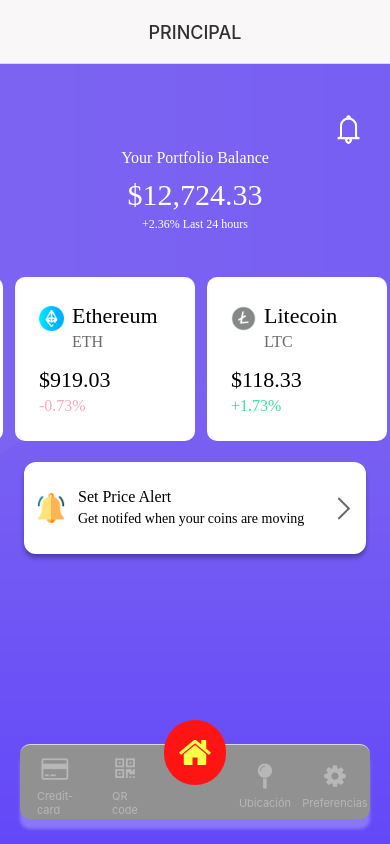
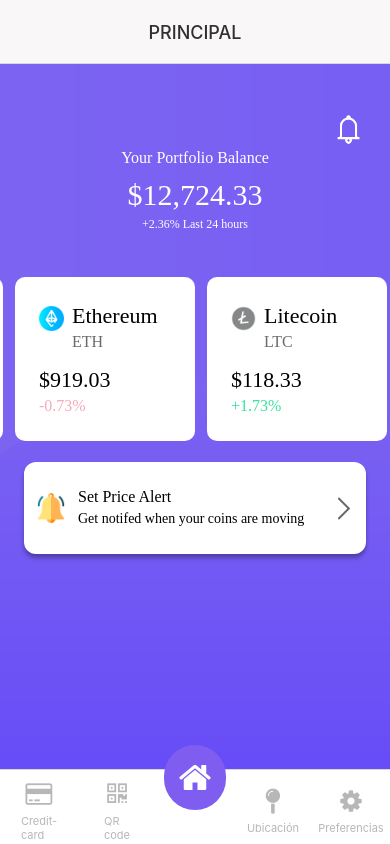
Before and after one commit to yucifsantano/wallet.., a React Native app: screen /homeScreen in a window 390 px wide. Built offline with nearby package versions, Linux system fonts and the light colour scheme; what expo-linking would draw is missing.

Commit message:
Nuevo menu inferior

```diff
--- a/navigation/index.tsx
+++ b/navigation/index.tsx
@@ -30,6 +30,7 @@ import LinkingConfiguration from './LinkingConfiguration';
 
 import HomeScreenStack from './HomeScreenStack';
 import SettingsScreenStack from './SettingsScreenStack';
+import { COLORS } from '../constants';
 
 
 export default function Navigation({ colorScheme }: { colorScheme: ColorSchemeName }) {
@@ -65,8 +66,7 @@ function RootNavigator() {
  * https://reactnavigation.org/docs/bottom-tab-navigator
  */
 
-
- const stylesNav = StyleSheet.create({
+/*
   shadow: {
     borderRadius: 10,
     position: 'absolute',
@@ -82,6 +82,15 @@ function RootNavigator() {
       width: 0,
       height: 10,
     },
+  },
+
+*/
+
+
+ const stylesNav = StyleSheet.create({
+  shadow: {
+    backgroundColor: "white",
+    height: 75,
   },
 });
 
@@ -120,12 +129,12 @@ function screenOptions(route:any, focused:any) {
         name={iconName}
         size={25}
         style={{
-          color: focused ? '#ffff49':'#b7b7b7',
+          color: focused ? '#000':'#b7b7b7',
           top: -10,
           marginBottom: -3
         }}
       />
-      <Text style={{color:focused ? '#ffff49':'#b7b7b7', fontSize: 11}}>
+      <Text style={{color:focused ? '#000':'#b7b7b7', fontSize: 11}}>
         {textName}
       </Text>
     </View>
@@ -204,8 +213,8 @@ function BottomTabNavigator() {
               name="home"
               size={35}
               style={{
-                color: focused ? '#ffff49':'#b7b7b7',
-                backgroundColor: '#ff1414',
+                color: focused ? COLORS.white:'#b7b7b7',
+                backgroundColor: COLORS.primary,
                 padding: 15,
                 borderRadius: 60,
                 top: -30,
--- a/screens/Home/HomeScreen.tsx
+++ b/screens/Home/HomeScreen.tsx
@@ -160,7 +160,7 @@ export default function HomeScreen() {
   }
   function renderAlert() {
     return(
-      <PriceAlert />
+      <PriceAlert customContainerStyle={undefined} />
     )
   }
 
--- a/screens/TabOneScreen.tsx
+++ b/screens/TabOneScreen.tsx
@@ -8,6 +8,7 @@ import {
 } from "react-native";
 import EditScreenInfo from "../components/EditScreenInfo";
 import { Text, TextProps, View } from "../components/Themed";
+import { COLORS } from "../constants";
 import { RootTabScreenProps } from "../types";
 
 export default function TabOneScreen({
@@ -17,6 +18,11 @@ export default function TabOneScreen({
   return (
     <View style={styles.container}>
       <Text>Hola aaaaaaaaaaaaa1</Text>
+
+    <TextInput style={{
+      color: COLORS.red
+    }}>Escribe un texto </TextInput>
+
     </View>
   );
 }
```
